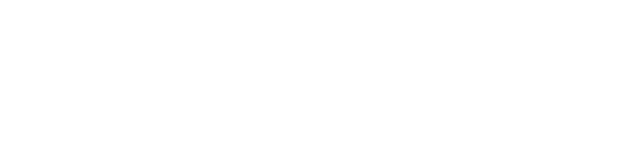
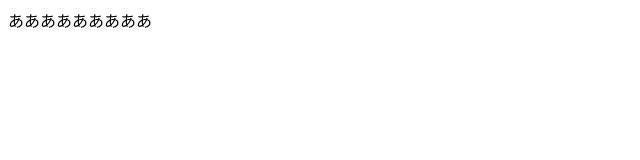
Before and after one commit to LITRIT/WebSite20170517, a plain HTML site: page index.html in a window 1280 px wide. Shown: the whole page, without its empty margins (0-640 px from the left). Drawn offline with Linux system fonts and the light colour scheme.

Commit message:
Update index.html

```diff
--- a/index.html
+++ b/index.html
@@ -2,8 +2,9 @@
 <html lang="ja">
 <head>
 <meta charset="utf-8">
-<title></title>
+<title>ああああああ</title>
 </head>
 <body>
+  あああああああああ
 </body>
 </html>
```
